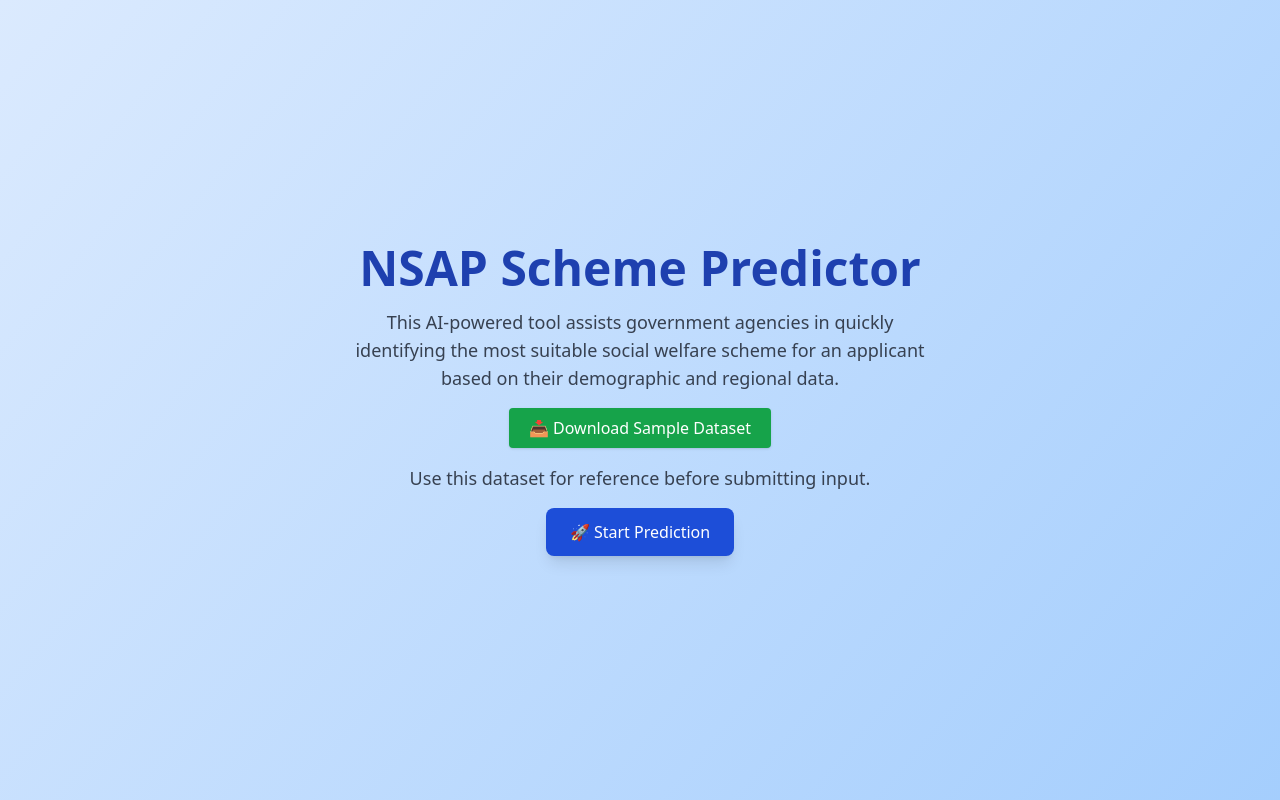
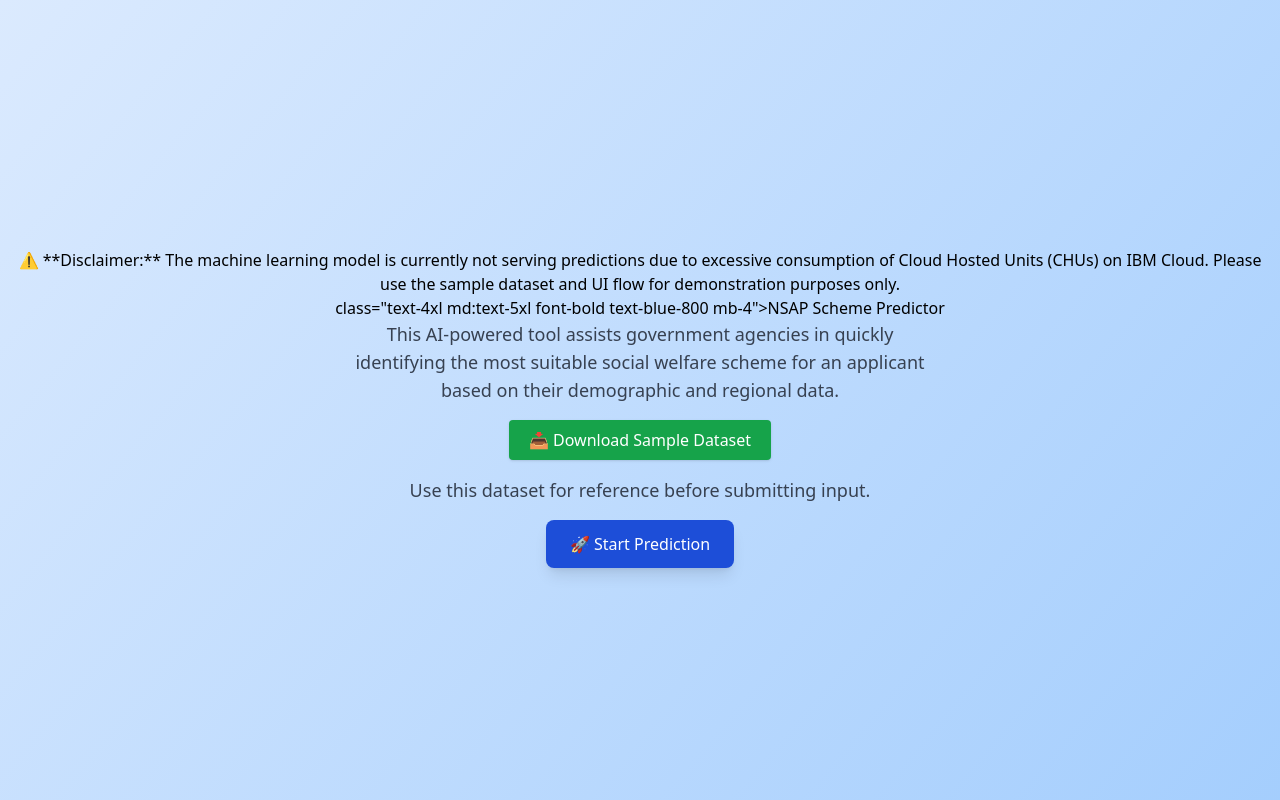
Before and after one commit to csaibalakrishna/NSAP-Scheme-Predictor, a plain HTML site: page index.html in a window 1280 px wide. Shown: the top 800 px of the page. Drawn offline with nearby package versions, Linux system fonts and the light colour scheme.

Commit message:
Update index.html

```diff
--- a/index.html
+++ b/index.html
@@ -24,7 +24,9 @@
 
   <!-- Landing Page Section -->
   <section class="min-h-screen flex flex-col items-center justify-center text-center px-4">
-    <h1 class="text-4xl md:text-5xl font-bold text-blue-800 mb-4">NSAP Scheme Predictor</h1>
+    <p class="text-lg text-gray-700 max-w-xl mb-4"><h1> ⚠️ **Disclaimer:** The machine learning model is currently not serving predictions due to excessive consumption of Cloud Hosted Units (CHUs) on IBM Cloud. Please use the sample dataset and UI flow for demonstration purposes only.
+    </h1></p>
+    <h2> class="text-4xl md:text-5xl font-bold text-blue-800 mb-4">NSAP Scheme Predictor</h2>
     <p class="text-lg text-gray-700 max-w-xl mb-4">
       This AI-powered tool assists government agencies in quickly identifying the most suitable social welfare scheme
       for an applicant based on their demographic and regional data.
```
